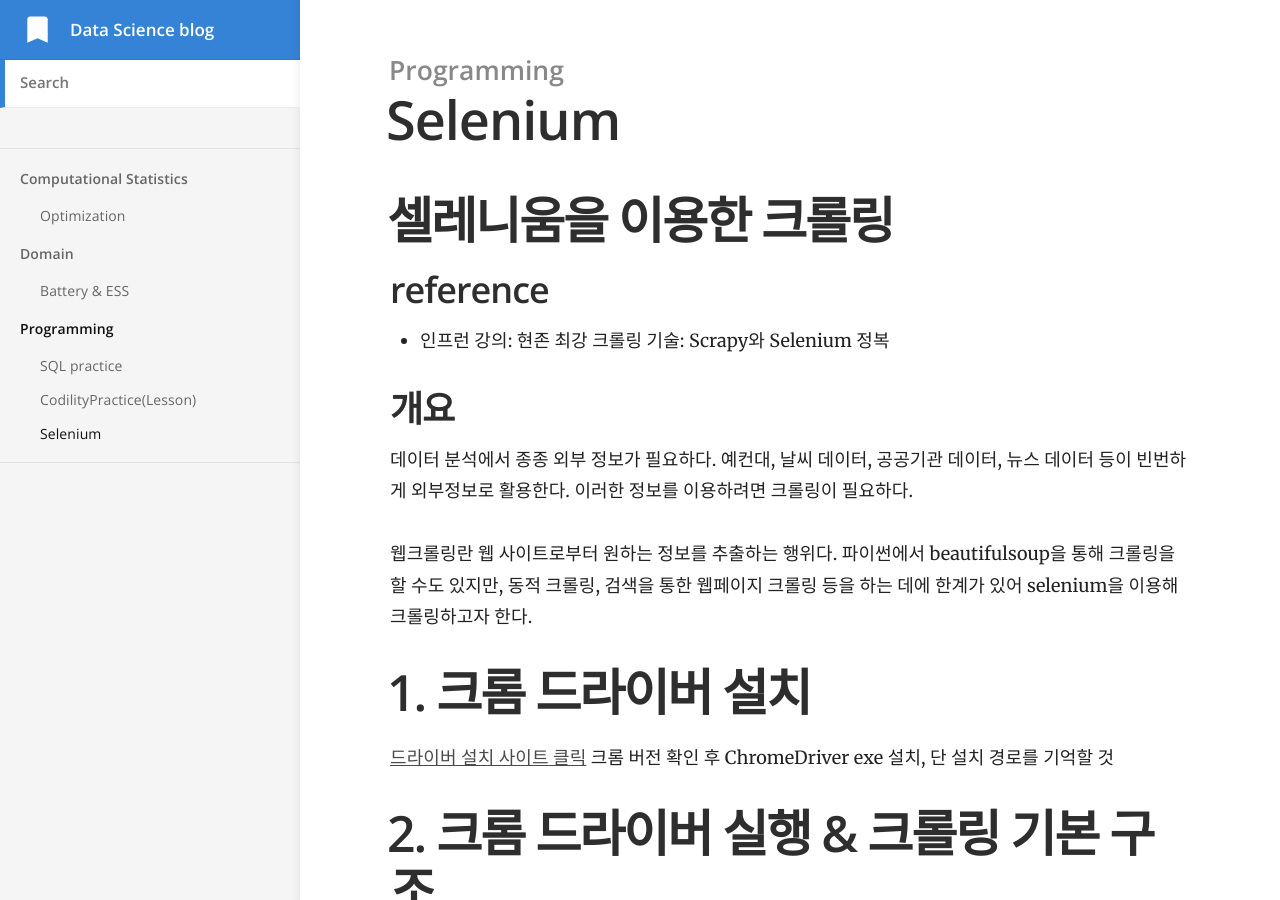
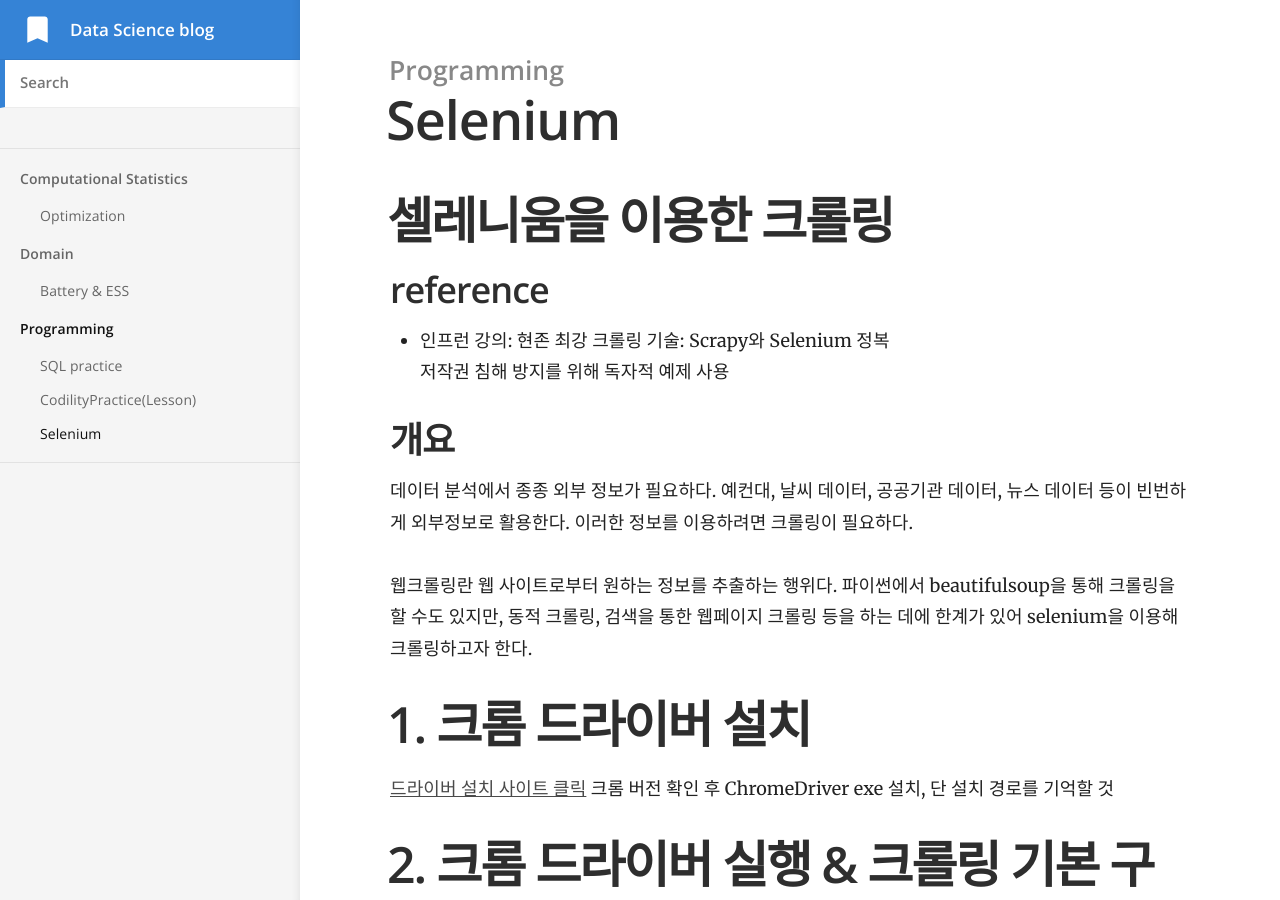
Before and after one commit to yrk3434/yrk3434.github.io, a Jekyll site: the page built from _docs/Programming/Selenium.md, in a window 1280 px wide and 900 px high. Built offline with Jekyll 4.4.1, drawn with Linux system fonts in a browser that asks for light colours.

Commit message:
Update Selenium.md

```diff
--- a/_docs/Programming/Selenium.md
+++ b/_docs/Programming/Selenium.md
@@ -7,7 +7,8 @@ order: 3
 # 셀레니움을 이용한 크롤링
 
 ## reference
-- 인프런 강의: 현존 최강 크롤링 기술: Scrapy와 Selenium 정복
+- 인프런 강의: 현존 최강 크롤링 기술: Scrapy와 Selenium 정복<br/>
+저작권 침해 방지를 위해 독자적 예제 사용
 
 ## 개요
 
```
